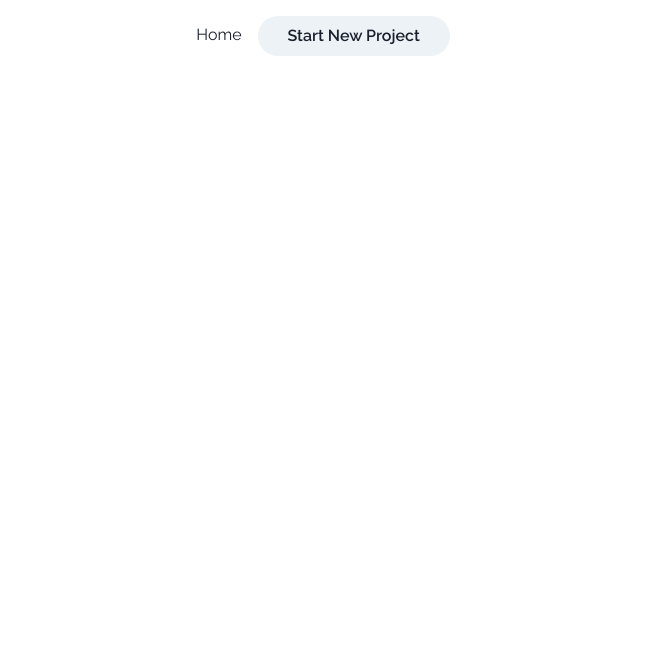
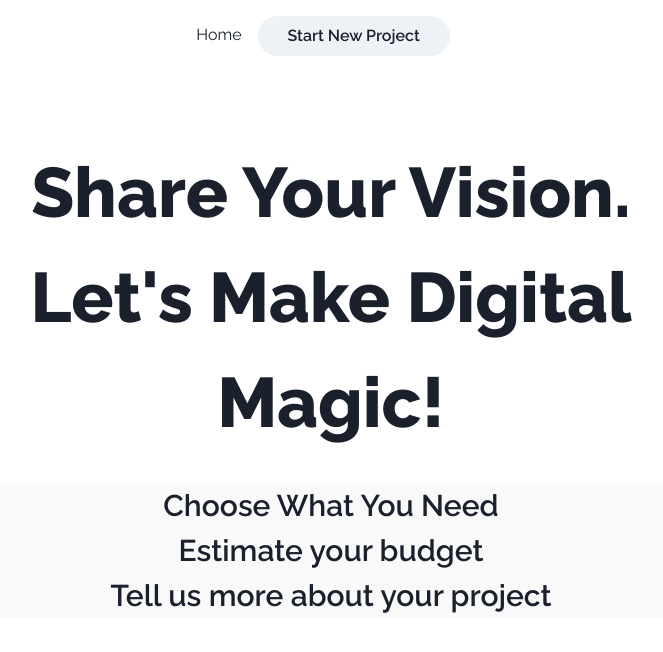
Before and after one commit to optimusinhisprime/digidonut, a React (Create React App) app: page /contact-us in a window 1280 px wide. Shown: the top 652 px of the page, without its empty margins (309-972 px from the left). Built offline with nearby package versions, Linux system fonts and the light colour scheme; a web font is replaced by a local one.

Commit message:
Add contact us form rfq sections

```diff
--- /dev/null
+++ b/src/components/ContactUsForm/CustomerBudget.tsx
@@ -0,0 +1,17 @@
+import { Flex } from "@chakra-ui/layout";
+import { Text, useRadioGroup } from "@chakra-ui/react";
+
+export default function CustomerBudget() {
+  return (
+    <Flex
+      direction="column"
+      justifyItems="center"
+      bgColor="#f9f9f9"
+      borderRadius="full"
+    >
+      <Text fontWeight="semibold" fontSize="3xl">
+        Estimate your budget
+      </Text>
+    </Flex>
+  );
+}
--- /dev/null
+++ b/src/components/ContactUsForm/ProjectDetails.tsx
@@ -0,0 +1,17 @@
+import { Flex } from "@chakra-ui/layout";
+import { Text } from "@chakra-ui/react";
+
+export default function ProjectDetails() {
+  return (
+    <Flex
+      direction="column"
+      justifyItems="center"
+      bgColor="#f9f9f9"
+      borderRadius="full"
+    >
+      <Text fontWeight="semibold" fontSize="3xl">
+        Tell us more about your project
+      </Text>
+    </Flex>
+  );
+}
--- /dev/null
+++ b/src/components/ContactUsForm/ServicesOffered.tsx
@@ -0,0 +1,19 @@
+import { Flex } from "@chakra-ui/layout";
+import { Text } from "@chakra-ui/react";
+import React from "react";
+
+export default function ServicesOffered() {
+  return (
+    <Flex
+      id="#why-us"
+      direction="column"
+      justifyItems="center"
+      bgColor="#f9f9f9"
+      borderRadius="full"
+    >
+      <Text fontWeight="semibold" fontSize="3xl">
+        Choose What You Need
+      </Text>
+    </Flex>
+  );
+}
--- a/src/pages/ContactUs.tsx
+++ b/src/pages/ContactUs.tsx
@@ -1,10 +1,32 @@
-import React from "react";
 import Navbar from "../components/Navbar/Navbar";
+import { Flex } from "@chakra-ui/layout";
+import { Text } from "@chakra-ui/react";
+import ServicesOffered from "../components/ContactUsForm/ServicesOffered";
+import CustomerBudget from "../components/ContactUsForm/CustomerBudget";
+import ProjectDetails from "../components/ContactUsForm/ProjectDetails";
+import { useForm } from "react-hook-form";
 
 export default function ContactUs() {
   return (
-    <div>
+    <Flex direction="column">
       <Navbar />
-    </div>
+      <Flex
+        mt="10"
+        mr="auto"
+        ml="auto"
+        w={["70%", "60%", "60%"]}
+        justifyContent="center"
+        direction="column"
+      >
+        <Flex p={["4", "7"]} textAlign="center" direction="column">
+          <Text fontWeight="bold" fontSize={["3xl", "70px"]}>
+            Share Your Vision. Let&apos;s Make Digital Magic!
+          </Text>
+        </Flex>
+        <ServicesOffered />
+        <CustomerBudget />
+        <ProjectDetails />
+      </Flex>
+    </Flex>
   );
 }
```
